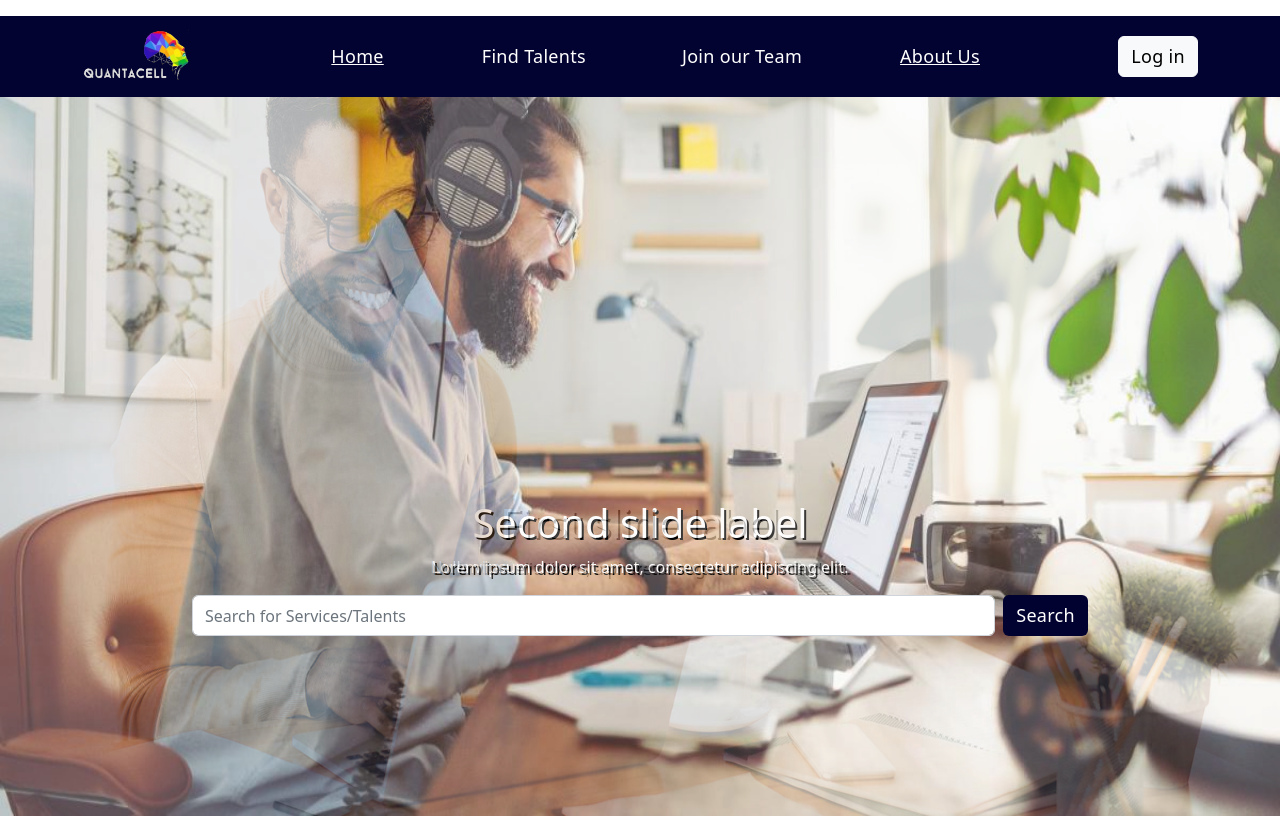
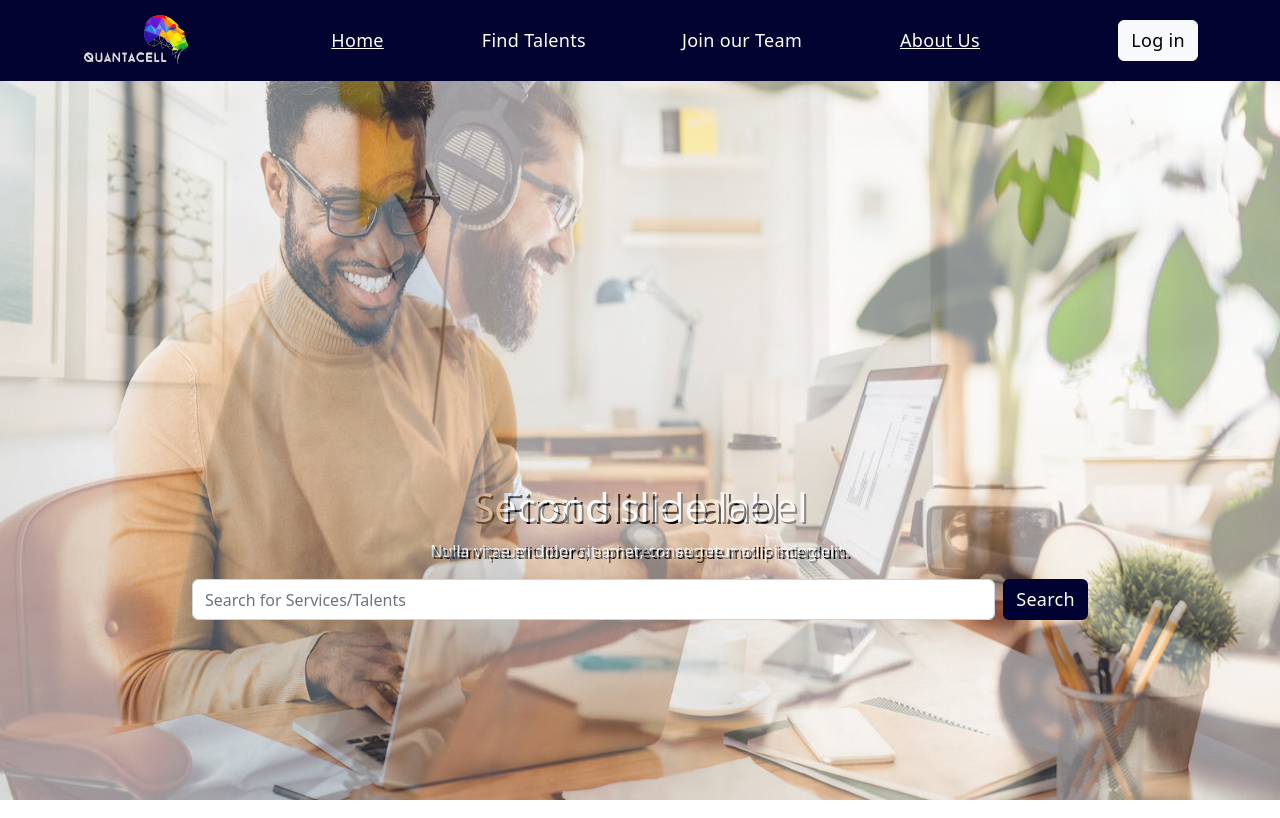
Before and after one commit to Aliibaabaa/capsproj, a React (Create React App) app: page / in a window 1280 px wide. Shown: the top 818 px of the page. Built offline with nearby package versions, Linux system fonts and the light colour scheme.

Commit message:
made adjustments to hero section carousel

```diff
--- a/src/components/hero.js
+++ b/src/components/hero.js
@@ -9,7 +9,7 @@ import React from 'react';
 
 function HeroSection() {
   return (
-    <Carousel fade controls={false} indicators ={false}>
+    <Carousel fade controls={false} indicators ={false} style={{marginTop:'auto'}}>
       <Carousel.Item interval={1000}>
 
       <img className="d-block w-100" style={{height:'100vh',width:'100%',aspectRatio:'1/1'}} src={Himage }  alt="First slide"/>
--- a/src/components/tabs2.js
+++ b/src/components/tabs2.js
@@ -3,7 +3,7 @@ import Tabs from 'react-bootstrap/Tabs';
 
 import{
     Clients, Talents} from './tabs';
-    import {ClientInfo,TalentInfo} from './seemorepages2'
+    import {ClientInfo, TalentInfo} from './seemorepages2'
 
 function JustifiedExample() {
   return (
```
Also changed, not shown: 1 other file (tests, documents, lock files or other folders).
